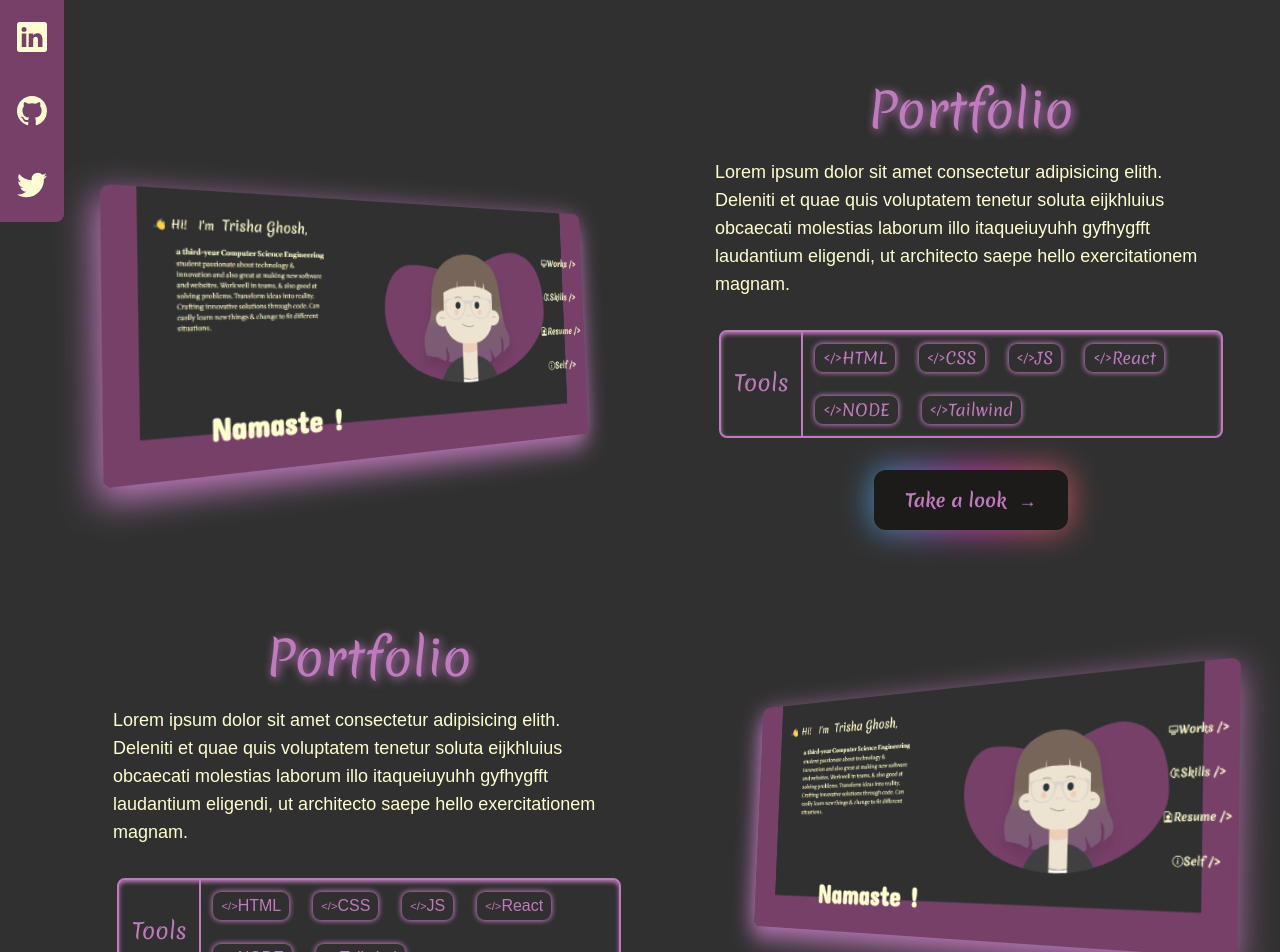
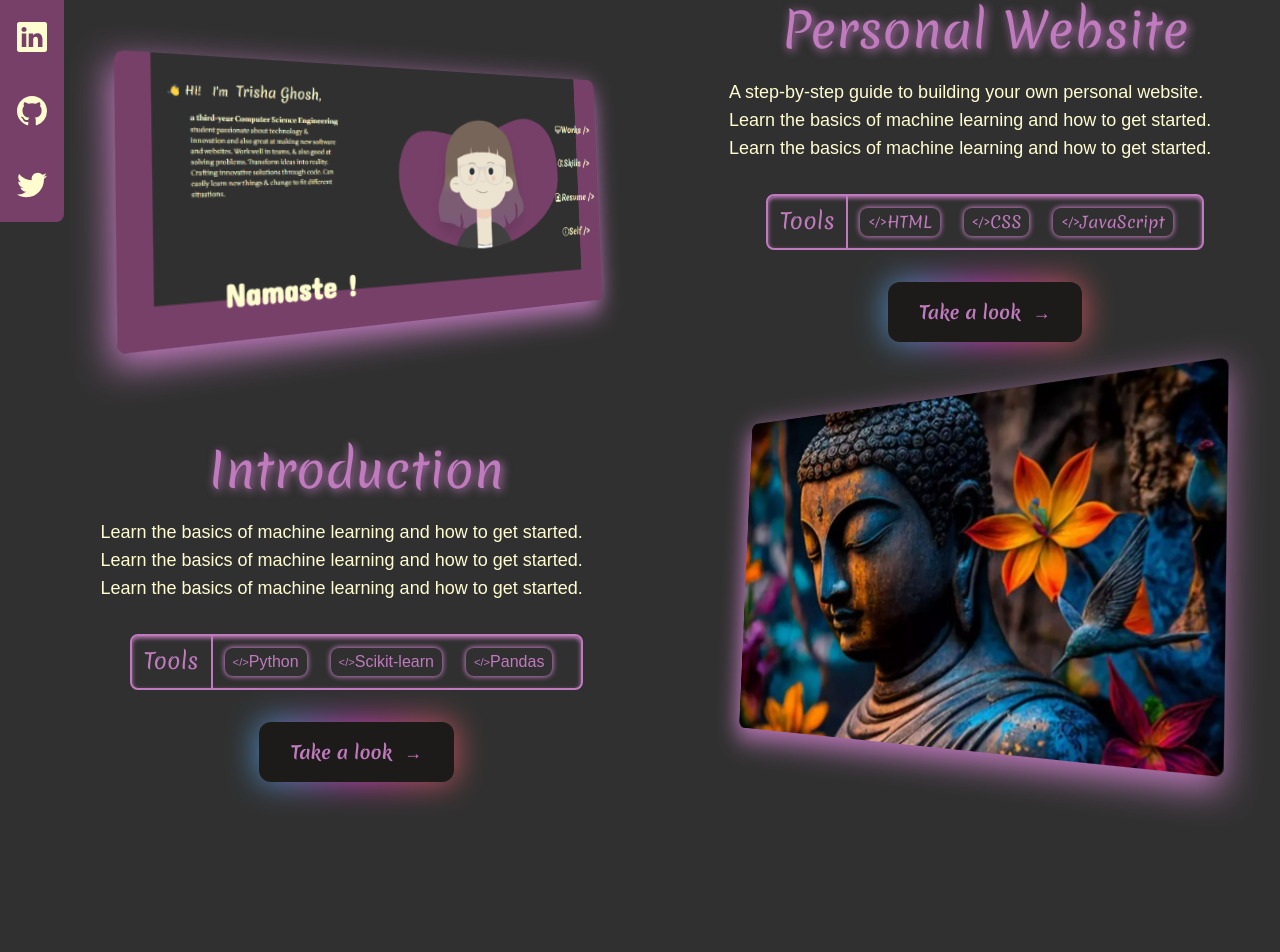
Before and after one commit to ghosh-trisha/Portfolio, a React (Vite) app: page /works in a window 1280 px wide. Shown: the part 378-1330 px from the top of the page. After the commit the page ends 1256 px from the top, so only its background shows below. Built offline with nearby package versions, Linux system fonts and the light colour scheme; a web font is replaced by a local one.

Commit message:
commited

```diff
--- /dev/null
+++ b/public/projects.json
@@ -0,0 +1,16 @@
+[
+    {
+      "title": "Personal Website",
+      "description": "A step-by-step guide to building your own personal website. Learn the basics of machine learning and how to get started. Learn the basics of machine learning and how to get started.",
+      "link": "https://bimanthecoderboy.netlify.app",
+      "pic": "/images/work/portfolio.png",
+      "tools": ["HTML", "CSS", "JavaScript"]
+    },
+    {
+      "title": "Introduction",
+      "description": "Learn the basics of machine learning and how to get started. Learn the basics of machine learning and how to get started. Learn the basics of machine learning and how to get started.",
+      "link": "https://bimanthecoderboy.netlify.app",
+      "pic": "/images/work/buddha.jpeg",
+      "tools": ["Python", "Scikit-learn", "Pandas"]
+    }
+  ]
--- a/src/App.jsx
+++ b/src/App.jsx
@@ -17,7 +17,7 @@ import Loader from './components/Loader.jsx'
 
 function App() {
 
-  const [loading, setLoading] = useState(true);
+  const [loading, setLoading] = useState(false);
   useEffect(() => {
     setTimeout(() => {
       setLoading(false);
--- a/src/pages/Works.jsx
+++ b/src/pages/Works.jsx
@@ -1,9 +1,9 @@
 
-import React , {useState} from 'react';
+import React, { useState, useEffect } from 'react';
 import Nav from '../components/Nav.jsx';
 import Social from '../components/Social.jsx';
 // import {Tilt} from 'react-tilt';
-import {Link} from 'react-router-dom'
+import { Link } from 'react-router-dom'
 // import portfolioPic from '../assets/portfolio.png'
 import styled from "styled-components";
 
@@ -15,7 +15,7 @@ const ImgContainer = styled.div`
   }
 `
 
-const ImgLeft=styled.img`
+const ImgLeft = styled.img`
   @media(min-width: 1000px){
 
     transform:rotateX(4deg) rotateY(29deg) rotateZ(-2deg) translateY(2rem);
@@ -26,7 +26,7 @@ const ImgLeft=styled.img`
   }
 `
 
-const ImgRight=styled.img`
+const ImgRight = styled.img`
   @media(min-width: 1000px){
 
     transform:rotateX(4deg) rotateY(-29deg) rotateZ(2deg) translateY(-2rem);
@@ -37,10 +37,19 @@ const ImgRight=styled.img`
   }
 `
 
-let demo=[0,1,2,3,4,5,6,7,8]
+// let data=[0,1,2,3,4,5,6,7,8]
 
 
 function Works() {
+
+  const [data, setData] = useState([]);
+
+  useEffect(() => {
+    fetch('/projects.json')
+      .then(response => response.json())
+      .then(data => setData(data))
+      .catch(error => console.error('Error fetching JSON:', error));
+  }, []);
 
   // const defaultOptions = {
   //   reverse:        false,  // reverse the tilt direction
@@ -76,10 +85,10 @@ function Works() {
         </p>
 
 
-      <div className="flex flex-col justify-center items-center bg-[#303030] pb-24 mt-20 pl-20 pr-5">
-        {demo.map((element, index) => {
-          if(index%2==1 & window.innerWidth>=1000){
-            return(
+        <div className="flex flex-col justify-center items-center bg-[#303030] pb-24  pl-20 pr-5">
+          {data.map((project, index) => {
+            if (index % 2 == 1 & window.innerWidth >= 1000) {
+              return (
                 <div className='flex flex-row justify-around items-center  mt-20 w-full mx-10 max-lg:flex-wrap'>
                   {/* <Link><Tilt className="Tilt w-20 h-20 bg-[#774069] rounded-[20%] flex justify-center items-center text-[#FFFDD0] text-xl font-me hover:sw ml-0 shadow-c-purple" options={defaultOptions} style={{ height: 250, width: 250 }}>
               <div className='text-9xl'>🙂</div>
@@ -88,25 +97,22 @@ function Works() {
                   {/* text div */}
                   <div className=' text-[#FFFDD0] flex flex-col justify-center items-center mr-0' >
 
-          <h2 className='m-4 text-5xl text-[#C07ABE] drop-shadow-c2-purple rounded-lg p-2 flex justify-center items-center font-me' >Portfolio</h2>
+                    <h2 className='m-4 text-5xl text-[#C07ABE] drop-shadow-c2-purple rounded-lg p-2 flex justify-center items-center font-me' >{project.title}</h2>
 
-          <p className='text-lg max-w-[32rem] font-w' >Lorem ipsum dolor sit amet consectetur adipisicing elith. Deleniti et quae quis voluptatem tenetur soluta eijkhluius obcaecati molestias laborum illo itaqueiuyuhh gyfhygfft laudantium eligendi, ut architecto saepe hello exercitationem magnam.</p>
+                    <p className='text-lg max-w-[32rem] font-w' >{project.description}</p>
 
                     <div className='border-2 border-[#C07ABE] rounded-lg flex flex-row  m-8 shadow-inner shadow-[#C07ABE] min-w-96 max-w-[31.5rem]'>
                       <div className='flex justify-center items-center self-center h-full w-24 text-[1.38rem] text-[#C07ABE] font-me'>Tools</div>
 
                       <div className='flex  items-center border-l-2 border-[#C07ABE] w-full flex-wrap font-w'>
-            <span className=' flex justify-center items-center px-2 rounded-lg shadow-c2-purple h-7  text-[#C07ABE] m-3'><p className='text-[70%]'>{'</>'}</p>HTML</span>
-            <span className=' flex justify-center items-center px-2 rounded-lg shadow-c2-purple h-7  text-[#C07ABE] m-3'><p className='text-[70%]'>{'</>'}</p>CSS</span>
-            <span className=' flex justify-center items-center px-2 rounded-lg shadow-c2-purple h-7  text-[#C07ABE] m-3'><p className='text-[70%]'>{'</>'}</p>JS</span>
-            <span className=' flex justify-center items-center px-2 rounded-lg shadow-c2-purple h-7  text-[#C07ABE] m-3'><p className='text-[70%]'>{'</>'}</p>React</span>
-            <span className=' flex justify-center items-center px-2 rounded-lg shadow-c2-purple h-7  text-[#C07ABE] m-3'><p className='text-[70%]'>{'</>'}</p>NODE</span>
-            <span className=' flex justify-center items-center px-2 rounded-lg shadow-c2-purple h-7  text-[#C07ABE] m-3'><p className='text-[70%]'>{'</>'}</p>Tailwind</span>
-
+                        {project.tools.map((tool, i) => {
+                         return(
+                         <span className=' flex justify-center items-center px-2 rounded-lg shadow-c2-purple h-7  text-[#C07ABE] m-3'><p className='text-[70%]'>{'</>'}</p>{tool}</span>)
+                        })}
                       </div>
                     </div>
 
-          <Link>
+                    <Link to={project.link} target='_blank' >
                       {/* <div className='border-2 border-[#FFFDD0] rounded-lg flex justify-center items-center m-8 h-12 w-44'>Take a look &nbsp;{'→'}</div> */}
                       <div class="relative inline-flex  group">
                         <div class="absolute transitiona-all duration-1000 opacity-70 -inset-px bg-gradient-to-r from-[#44BCFF] via-[#FF44EC] to-[#FF675E] rounded-xl blur-lg group-hover:opacity-100 group-hover:-inset-1 group-hover:duration-200 animate-tilt">
@@ -123,7 +129,7 @@ function Works() {
                   <div className='flex justify-center items-center' >
                     <ImgContainer className="flex justify-center items-center">
                       <ImgRight
-            src={"/images/work/portfolio.png"}
+                        src={project.pic}
                         className="w-[33.5rem] lg:hover:w-[40rem] duration-[800ms] lg:shadow-c-img-card-purple lg:hover:shadow-c-img-card-purple-hover-right-pic max-lg:shadow-c-img-card rounded-lg transition-all"
                         alt="project pic"
                       />
@@ -134,8 +140,8 @@ function Works() {
 
               )
             }
-          else{
-            return(
+            else {
+              return (
                 <div className='flex flex-row justify-around items-center mt-20 w-full mx-10 max-lg:flex-wrap'>
                   {/* <Link><Tilt className="Tilt w-20 h-20 bg-[#774069] rounded-[20%] flex justify-center items-center text-[#FFFDD0] text-xl font-me hover:sw ml-0 shadow-c-purple" options={defaultOptions} style={{ height: 250, width: 250 }}>
                   <div className='text-9xl'>🙂</div>
@@ -145,7 +151,7 @@ function Works() {
                   <div className='flex justify-center items-center' >
                     <ImgContainer className="flex justify-center items-center">
                       <ImgLeft
-            src={"/images/work/portfolio.png"}
+                        src={project.pic}
                         className="w-[33.5rem] lg:hover:w-[40rem] duration-[800ms] lg:shadow-c-img-card-purple lg:hover:shadow-c-img-card-purple-hover-left-pic max-lg:shadow-c-img-card rounded-lg transition-all"
                         alt="project pic"
                       />
@@ -155,25 +161,24 @@ function Works() {
                   {/* text div */}
                   <div className=' text-[#FFFDD0] flex flex-col justify-center items-center  mr-0' >
 
-          <h2 className='m-4 text-5xl text-[#C07ABE] drop-shadow-c2-purple rounded-lg p-2 flex justify-center items-center font-me' >Portfolio</h2>
+                    <h2 className='m-4 text-5xl text-[#C07ABE] drop-shadow-c2-purple rounded-lg p-2 flex justify-center items-center font-me' >{project.title}</h2>
 
-          <p className='text-lg max-w-[32rem] font-w' >Lorem ipsum dolor sit amet consectetur adipisicing elith. Deleniti et quae quis voluptatem tenetur soluta eijkhluius obcaecati molestias laborum illo itaqueiuyuhh gyfhygfft laudantium eligendi, ut architecto saepe hello exercitationem magnam.</p>
+                    <p className='text-lg max-w-[32rem] font-w' >{project.description}</p>
 
                     <div className='border-2 border-[#C07ABE] rounded-lg flex flex-row  m-8 shadow-inner shadow-[#C07ABE] min-w-96 max-w-[31.5rem]'>
                       <div className='flex justify-center items-center self-center h-full w-24 text-[1.38rem] text-[#C07ABE] font-me'>Tools</div>
 
                       <div className='flex  items-center border-l-2 border-[#C07ABE] w-full flex-wrap font-me'>
-            <span className=' flex justify-center items-center px-2 rounded-lg shadow-c2-purple h-7  text-[#C07ABE] m-3'><p className='text-[70%]'>{'</>'}</p>HTML</span>
-            <span className=' flex justify-center items-center px-2 rounded-lg shadow-c2-purple h-7  text-[#C07ABE] m-3'><p className='text-[70%]'>{'</>'}</p>CSS</span>
-            <span className=' flex justify-center items-center px-2 rounded-lg shadow-c2-purple h-7  text-[#C07ABE] m-3'><p className='text-[70%]'>{'</>'}</p>JS</span>
-            <span className=' flex justify-center items-center px-2 rounded-lg shadow-c2-purple h-7  text-[#C07ABE] m-3'><p className='text-[70%]'>{'</>'}</p>React</span>
-            <span className=' flex justify-center items-center px-2 rounded-lg shadow-c2-purple h-7  text-[#C07ABE] m-3'><p className='text-[70%]'>{'</>'}</p>NODE</span>
-            <span className=' flex justify-center items-center px-2 rounded-lg shadow-c2-purple h-7  text-[#C07ABE] m-3'><p className='text-[70%]'>{'</>'}</p>Tailwind</span>
+                        {project.tools.map((tool, i)=>{
+                          return(
+                            <span className=' flex justify-center items-center px-2 rounded-lg shadow-c2-purple h-7  text-[#C07ABE] m-3'><p className='text-[70%]'>{'</>'}</p>{tool}</span>
+                          )
+                        })}
 
                       </div>
                     </div>
 
-          <Link>
+                    <Link to={project.link} target='_blank'>
                       {/* <div className='border-2 border-[#FFFDD0] rounded-lg flex justify-center items-center m-8 h-12 w-44'>Take a look &nbsp;{'→'}</div> */}
                       <div class="relative inline-flex  group">
                         <div class="absolute transitiona-all duration-1000 opacity-70 -inset-px bg-gradient-to-r from-[#44BCFF] via-[#FF44EC] to-[#FF675E] rounded-xl blur-lg group-hover:opacity-100 group-hover:-inset-1 group-hover:duration-200 animate-tilt">
```
Also changed, not shown: public/images/work/buddha.jpeg (added), 1 other file (tests, documents, lock files or other folders). Lines whose indentation alone changed are shown as unchanged.
